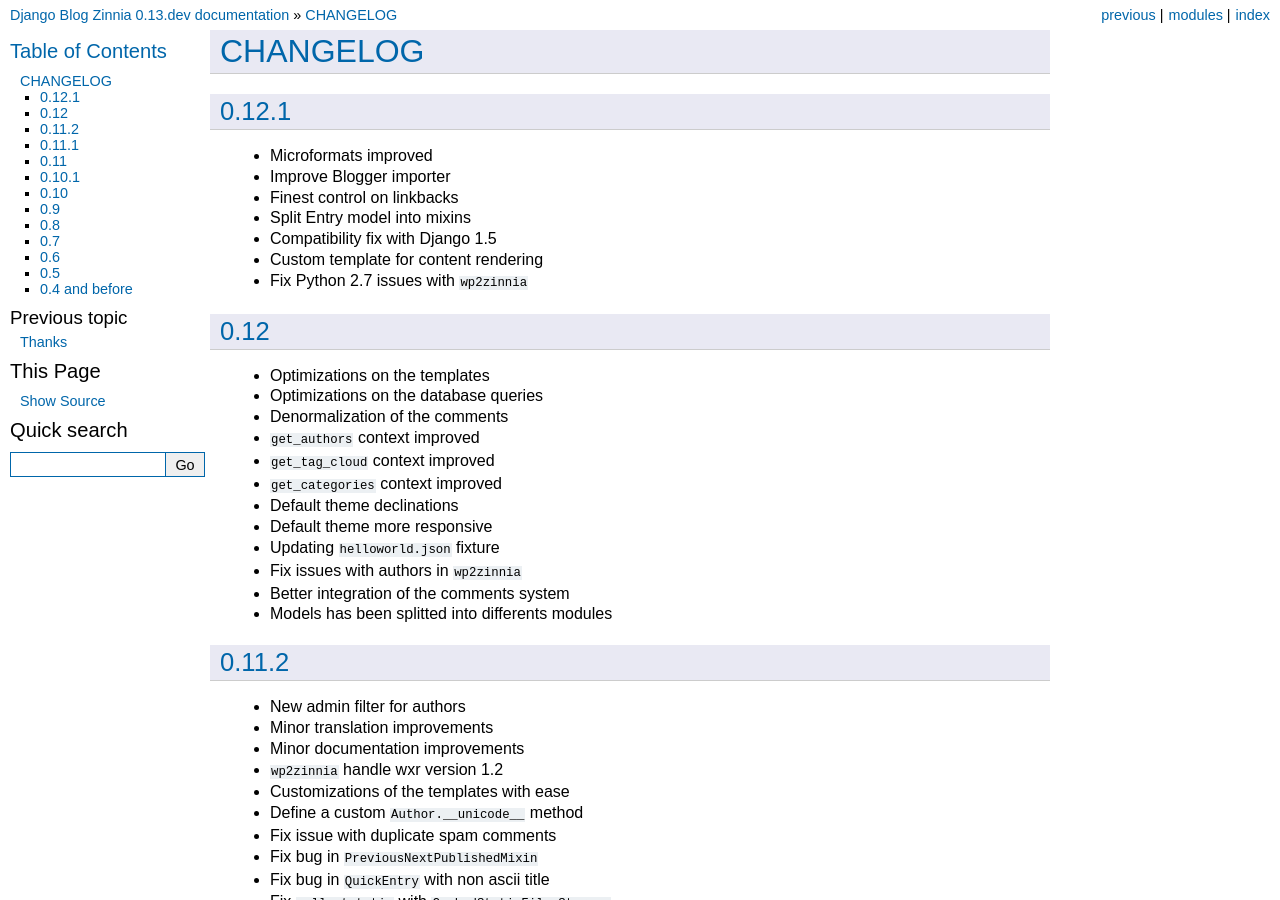
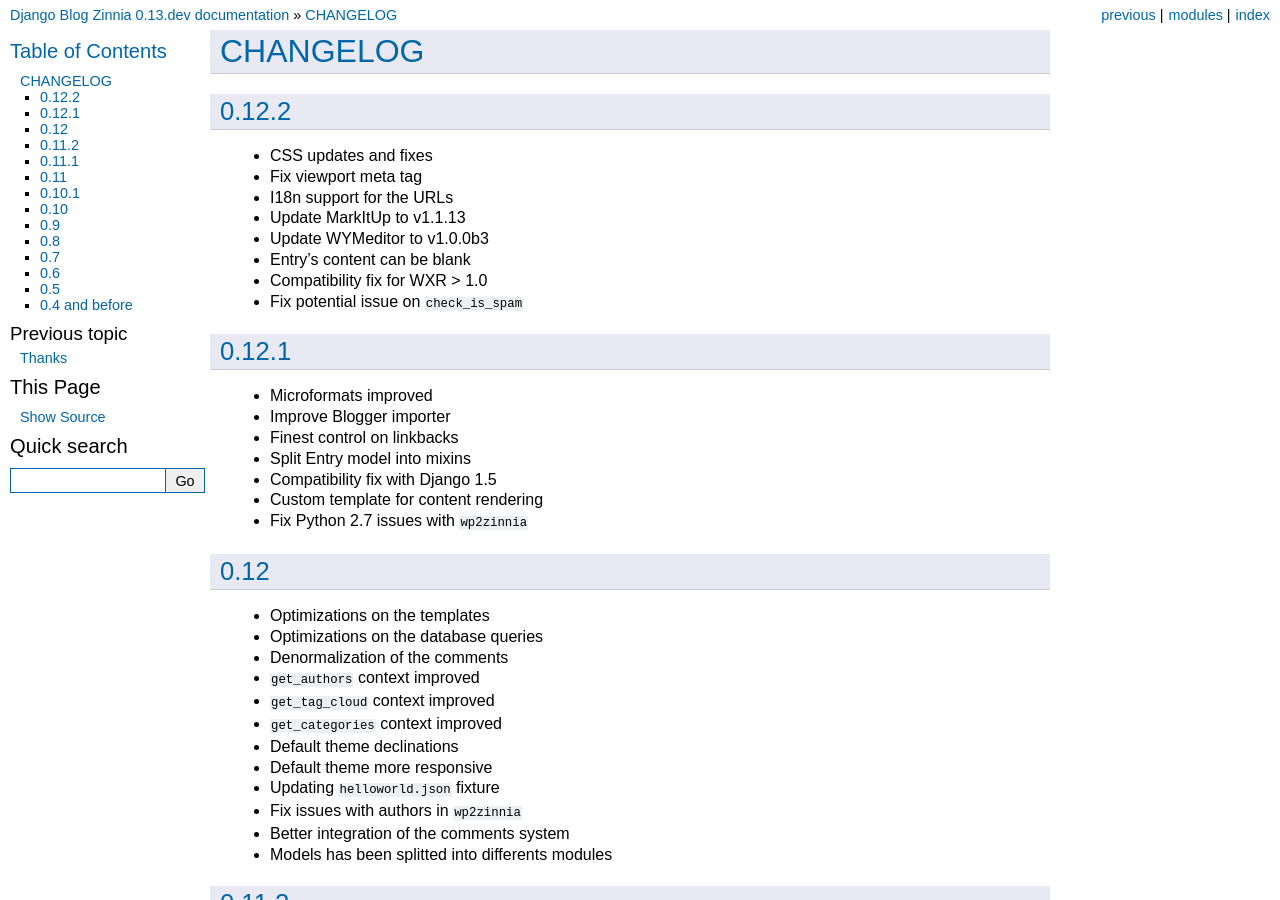
Before and after one commit to Fantomas42/django-blog-zinnia, a Sphinx documentation site: the page built from docs/notes/changelog.rst, in a window 1280 px wide and 900 px high. Built offline with Sphinx 7.4.7, drawn with Linux system fonts in a browser that asks for light colours.

Commit message:
updating changelog for v0.12.2

```diff
--- a/docs/notes/changelog.rst
+++ b/docs/notes/changelog.rst
@@ -1,5 +1,17 @@
 CHANGELOG
 =========
+
+0.12.2
+------
+
+* CSS updates and fixes
+* Fix viewport meta tag
+* I18n support for the URLs
+* Update MarkItUp to v1.1.13
+* Update WYMeditor to v1.0.0b3
+* Entry's content can be blank
+* Compatibility fix for WXR > 1.0
+* Fix potential issue on ``check_is_spam``
 
 0.12.1
 ------
```
